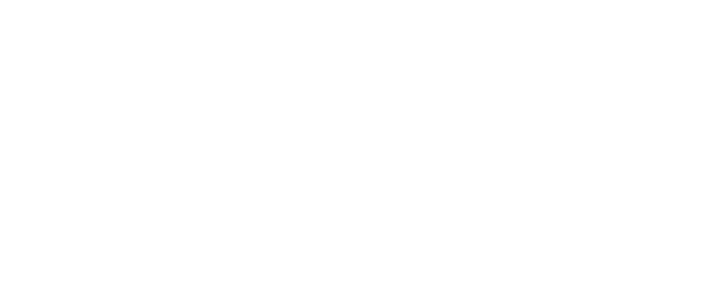
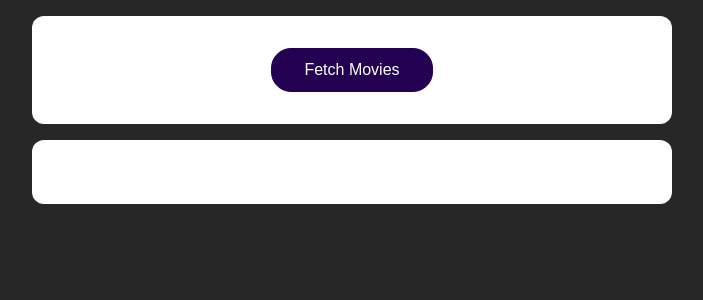
Before and after one commit to kkata/learning-react-complete-guide, a React (Create React App) app: page / in a window 1280 px wide. Shown: the top 300 px of the page, without its empty margins (288-991 px from the left). Built offline with nearby package versions, Linux system fonts and the light colour scheme.

Commit message:
175. Sending a GET Request

```diff
--- a/src/App.js
+++ b/src/App.js
@@ -1,5 +1,38 @@
+import { useState } from "react";
+
+import MovieList from "./components/MoviesList";
+
+import "./App.css";
+
 const App = () => {
-  return <div></div>;
+  const [movies, setMovies] = useState([]);
+  function fetchMoviesHandler() {
+    fetch("https://swapi.dev/api/films/")
+      .then((response) => {
+        return response.json();
+      })
+      .then((data) => {
+        const transformedMovies = data.results.map((movieData) => {
+          return {
+            id: movieData.episode_id,
+            title: movieData.title,
+            openingText: movieData.opening_crawl,
+            releaseDate: movieData.release_date,
+          };
+        });
+        setMovies(transformedMovies);
+      });
+  }
+  return (
+    <>
+      <section>
+        <button onClick={fetchMoviesHandler}>Fetch Movies</button>
+      </section>
+      <section>
+        <MovieList movies={movies} />
+      </section>
+    </>
+  );
 };
 
 export default App;
--- a/src/index.css
+++ b/src/index.css
@@ -8,4 +8,5 @@
 
 body {
   margin: 0;
+  background-color: #272727;
 }
```
